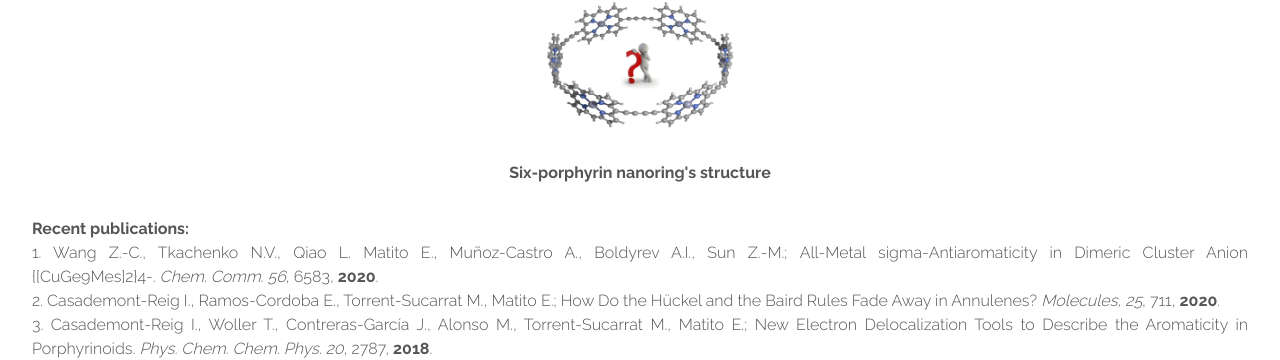
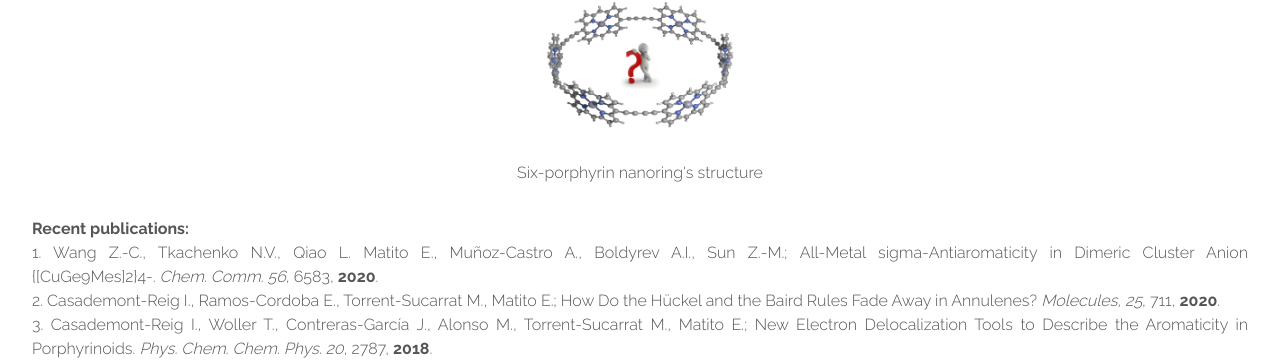
Before and after one commit to old-jekyll-templates/Horizons-Jekyll-Theme, a Jekyll site: the page built from research.html, in a window 1280 px wide. Shown: the part 490-850 px from the top of the page. Built offline with Jekyll 4.4.1, drawn with Linux system fonts in a browser that asks for light colours.

```diff
--- a/research.html
+++ b/research.html
@@ -20,7 +20,7 @@ layout: main
 					Our group has contributed with five aromaticity measures (FLU [13], I<sub>NG</sub> [11], I<sub>NB</sub> [11], AV1245 [7] and AV<sub>min</sub> [6]) and thefirst aromaticity goodness tests [9-10]. I<sub>NG</sub>, I<sub>NB</sub> are the most reliable indicators of aromaticity found thus far, whereas AV1245 and AV<sub>min</sub> are especially design to study the aromaticity of large rings, such as nanorings and porphyrins. </p>
 
 							<center><a href="#" class="image feature"><img src="{{ site.baseurl }}/assets/images/Aroma2.png" alt="" style="width: 15vw; min-width: 20px;" /></a></center>
-							<center><p><b>Six-porphyrin nanoring's structure</b></p></center>
+							<center><p>Six-porphyrin nanoring's structure</p></center>
 
 						<P ALIGN="justify">
 							<b>Recent publications:</b><br>
```
